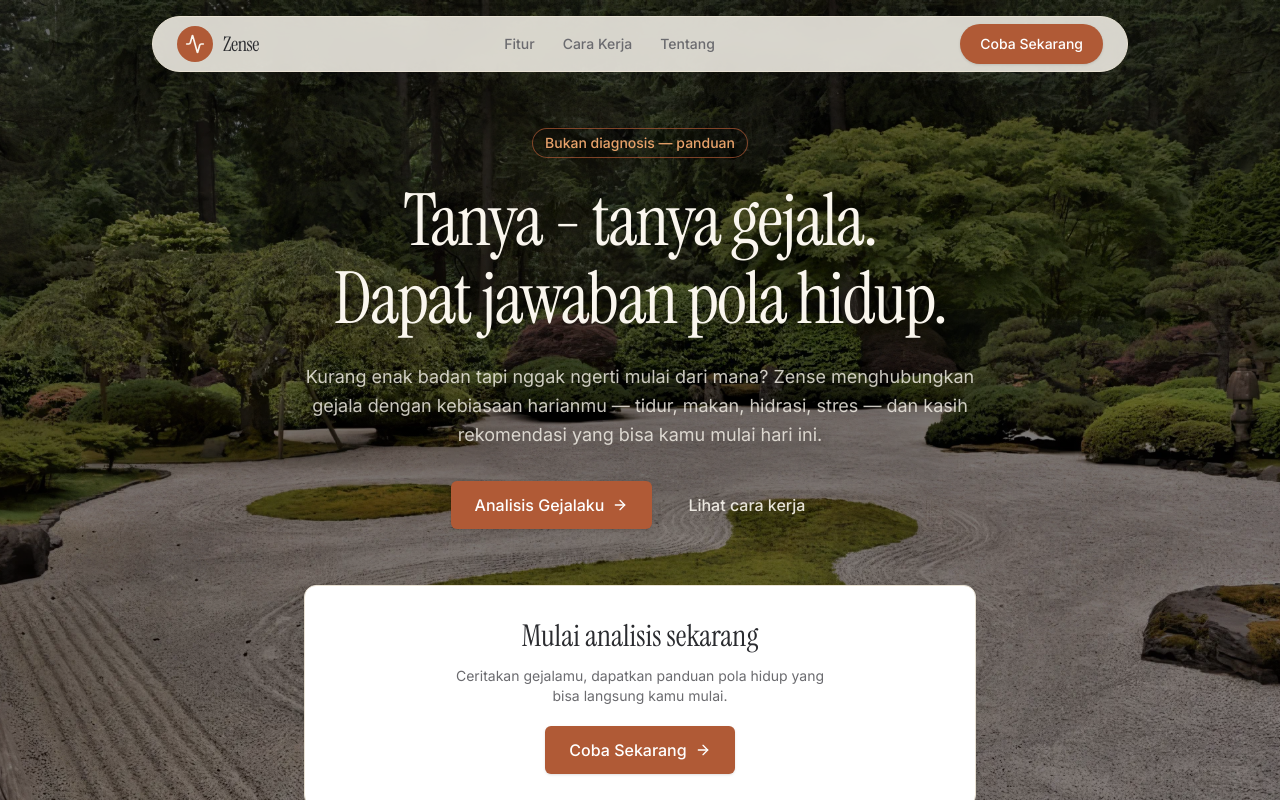
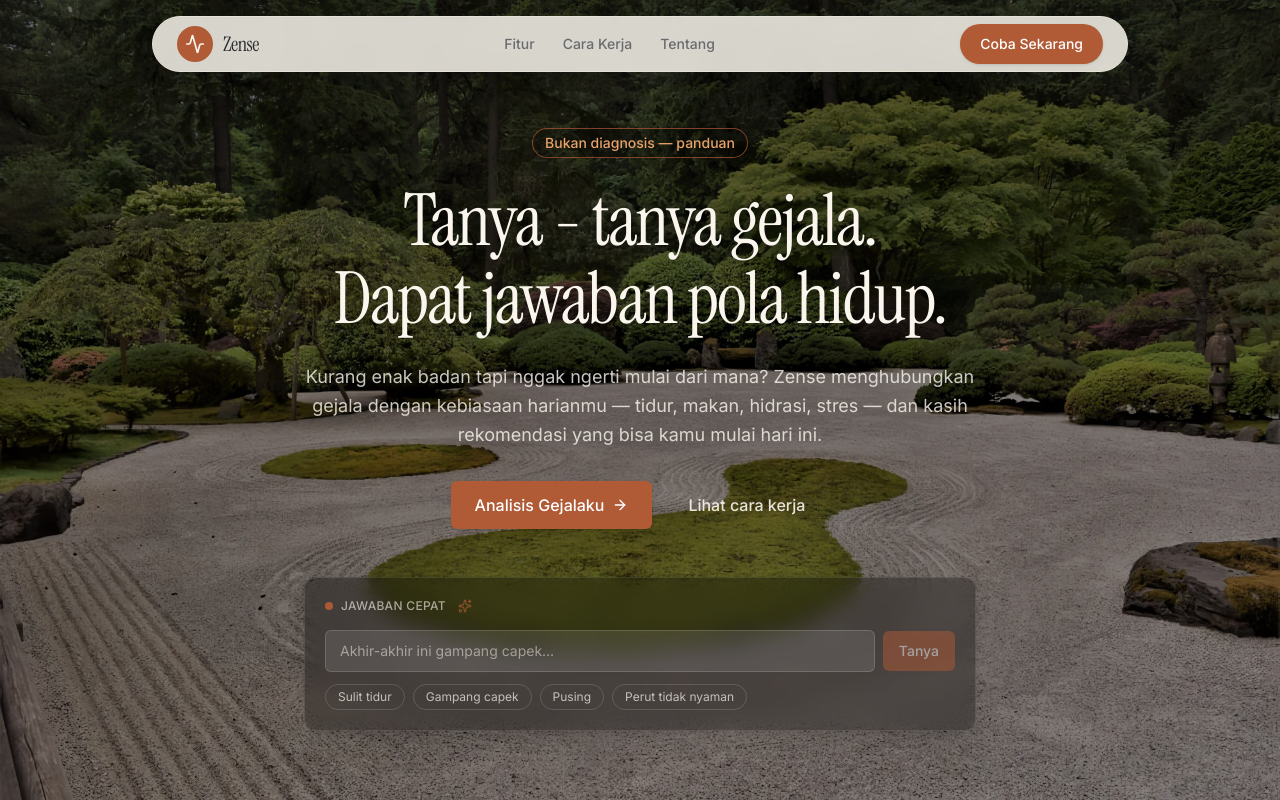
Before and after one commit to geraldmartadinata/bitsmikro, a Next.js app: page / in a window 1280 px wide. Shown: the top 800 px of the page. Built offline with nearby package versions, Linux system fonts and the light colour scheme.

Commit message:
feat: hero quick-answer glass card + prefill

```diff
--- a/app/page.tsx
+++ b/app/page.tsx
@@ -12,6 +12,7 @@ import {
 } from "lucide-react";
 import { Navbar } from "../components/navbar";
 import { Footer } from "../components/footer";
+import { QuickAnswerCard } from "../components/quick-answer";
 
 type Bezier = [number, number, number, number];
 
@@ -118,29 +119,11 @@ function Hero() {
           </a>
         </motion.div>
 
-        <motion.div variants={fadeUp(0.4)} className="mt-14 w-full max-w-2xl">
-          <HeroAnalyzeCta />
+        <motion.div variants={fadeUp(0.4)} className="mt-12 w-full max-w-2xl">
+          <QuickAnswerCard />
         </motion.div>
       </div>
     </motion.section>
-  );
-}
-
-function HeroAnalyzeCta() {
-  return (
-    <div className="card-surface flex flex-col items-center gap-3 rounded-xl p-8 text-center">
-      <p className="font-display text-2xl text-ink sm:text-3xl">
-        Mulai analisis sekarang
-      </p>
-      <p className="max-w-sm text-sm text-muted">
-        Ceritakan gejalamu, dapatkan panduan pola hidup yang bisa langsung
-        kamu mulai.
-      </p>
-      <Link href="/analyze" className={`${primaryLinkClasses} mt-2`}>
-        Coba Sekarang
-        <ArrowRight className="h-4 w-4" />
-      </Link>
-    </div>
   );
 }
 
--- a/components/analyze-section.tsx
+++ b/components/analyze-section.tsx
@@ -48,8 +48,8 @@ function buildRedFlagResult(): AnalysisResult {
   };
 }
 
-export function AnalyzeSection() {
-  const [input, setInput] = useState("");
+export function AnalyzeSection({ initialText }: { initialText?: string }) {
+  const [input, setInput] = useState(initialText ?? "");
   const [loading, setLoading] = useState(false);
   const [result, setResult] = useState<AnalysisResult | null>(null);
   const [error, setError] = useState<string | null>(null);
@@ -76,6 +76,14 @@ export function AnalyzeSection() {
     }, 2000);
     return () => window.clearInterval(id);
   }, [loading]);
+
+  useEffect(() => {
+    const q = new URLSearchParams(window.location.search).get("q");
+    const value = q ?? initialText ?? "";
+    if (!value) return;
+    const id = window.setTimeout(() => setInput(value), 0);
+    return () => window.clearTimeout(id);
+  }, [initialText]);
 
   function saveHistory(entry: HistoryEntry) {
     const next = [entry, ...history.filter((h) => h.input !== entry.input)].slice(0, MAX_HISTORY);
--- /dev/null
+++ b/components/quick-answer.tsx
@@ -0,0 +1,222 @@
+"use client";
+
+import { useState } from "react";
+import Link from "next/link";
+import { motion } from "framer-motion";
+import { ArrowRight, Sparkles } from "lucide-react";
+import { isRedFlag } from "../lib/redflag";
+import type { AnalysisResult } from "../types/analysis";
+
+const MIN_CHARS = 10;
+
+const CHIPS = [
+  {
+    label: "Sulit tidur",
+    text: "Akhir-akhir ini saya sulit tidur dan sering terbangun tengah malam",
+  },
+  {
+    label: "Gampang capek",
+    text: "Akhir-akhir ini saya gampang capek dan susah fokus, padahal tidur cukup",
+  },
+  {
+    label: "Pusing",
+    text: "Kepala saya sering pusing, terutama di siang hari",
+  },
+  {
+    label: "Perut tidak nyaman",
+    text: "Perut saya terasa tidak nyaman setelah makan",
+  },
+];
+
+const RED_FLAG_MESSAGE =
+  "Kata yang kamu tulis bisa menandakan kondisi yang butuh penanganan cepat. Jangan ditunda.";
+const RED_FLAG_EMERGENCY = "Segera hubungi 112 atau fasilitas kesehatan terdekat.";
+
+function TypingDots() {
+  return (
+    <span className="inline-flex items-center gap-1" aria-hidden="true">
+      {[0, 1, 2].map((i) => (
+        <motion.span
+          key={i}
+          className="h-1.5 w-1.5 rounded-full bg-cream/70"
+          animate={{ opacity: [0.25, 1, 0.25] }}
+          transition={{ duration: 1, repeat: Infinity, delay: i * 0.2, ease: "easeInOut" }}
+        />
+      ))}
+    </span>
+  );
+}
+
+export function QuickAnswerCard() {
+  const [input, setInput] = useState("");
+  const [loading, setLoading] = useState(false);
+  const [answer, setAnswer] = useState<AnalysisResult | null>(null);
+  const [redFlag, setRedFlag] = useState<{ message: string; emergency: string } | null>(null);
+  const [error, setError] = useState<string | null>(null);
+  const [asked, setAsked] = useState("");
+
+  const trimmed = input.trim();
+
+  async function submit() {
+    const text = trimmed;
+    if (text.length < MIN_CHARS) {
+      setError("Tulis minimal 10 karakter.");
+      return;
+    }
+    setError(null);
+    setAnswer(null);
+    setRedFlag(null);
+
+    if (isRedFlag(text)) {
+      setRedFlag({ message: RED_FLAG_MESSAGE, emergency: RED_FLAG_EMERGENCY });
+      setAsked(text);
+      return;
+    }
+
+    setLoading(true);
+    try {
+      const response = await fetch("/api/analyze", {
+        method: "POST",
+        headers: { "Content-Type": "application/json" },
+        body: JSON.stringify({ input: text }),
+      });
+      const data = (await response.json()) as {
+        ok: boolean;
+        result?: AnalysisResult;
+        error?: string;
+      };
+      if (!data.ok || !data.result) {
+        setError(data.error ?? "Analisis gagal. Coba lagi.");
+        return;
+      }
+      if (data.result.redFlag) {
+        setRedFlag({
+          message: data.result.redFlag.message,
+          emergency: data.result.redFlag.emergency,
+        });
+      } else {
+        setAnswer(data.result);
+      }
+      setAsked(text);
+    } catch {
+      setError("Terjadi kendala saat menghubungi server. Coba lagi.");
+    } finally {
+      setLoading(false);
+    }
+  }
+
+  return (
+    <div className="overflow-hidden rounded-xl border border-white/10 bg-black/30 p-5 text-left shadow-xl backdrop-blur-md">
+      <div className="mb-4 flex items-center gap-2 text-cream/60">
+        <span className="h-2 w-2 animate-pulse rounded-full bg-terracotta" />
+        <span className="text-xs font-medium tracking-wide uppercase">
+          Jawaban cepat
+        </span>
+        <Sparkles className="ml-1 h-3.5 w-3.5 text-terracotta/70" />
+      </div>
+
+      <div className="flex flex-col gap-3">
+        <div className="flex items-center gap-2">
+          <input
+            value={input}
+            maxLength={500}
+            onChange={(e) => {
+              setInput(e.target.value);
+              setError(null);
+            }}
+            onKeyDown={(e) => {
+              if (e.key === "Enter" && !loading) submit();
+            }}
+            placeholder="Akhir-akhir ini gampang capek…"
+            className="w-full rounded-md border border-white/15 bg-white/10 px-3.5 py-2.5 text-sm text-cream placeholder:text-cream/50 focus:border-terracotta focus:outline-none"
+            aria-label="Keluhan singkat"
+          />
+          <button
+            type="button"
+            onClick={submit}
+            disabled={loading || trimmed.length === 0}
+            className="shrink-0 rounded-md bg-terracotta px-4 py-2.5 text-sm font-medium text-white transition-colors hover:bg-terracotta-hover disabled:cursor-not-allowed disabled:opacity-50"
+          >
+            Tanya
+          </button>
+        </div>
+
+        <div className="flex flex-wrap gap-2">
+          {CHIPS.map((chip) => (
+            <button
+              key={chip.label}
+              type="button"
+              onClick={() => {
+                setInput(chip.text);
+                setError(null);
+              }}
+              className="rounded-full border border-white/15 px-3 py-1 text-xs text-cream/70 transition-colors hover:border-terracotta hover:text-[#e8a26a]"
+            >
+              {chip.label}
+            </button>
+          ))}
+        </div>
+      </div>
+
+      {loading ? (
+        <div className="mt-4 flex items-center gap-2 text-sm text-cream/70">
+          <TypingDots />
+          <span>Mengerjakan…</span>
+        </div>
+      ) : null}
+
+      {error ? (
+        <div className="mt-4 flex items-center justify-between gap-3 rounded-md border border-red-400/30 bg-red-500/10 px-3 py-2.5 text-sm text-red-200">
+          <span>{error}</span>
+          <button
+            type="button"
+            onClick={submit}
+            className="shrink-0 rounded-md border border-red-400/40 px-3 py-1 text-xs font-medium text-red-200 transition-colors hover:bg-red-500/20"
+          >
+            Coba Lagi
+          </button>
+        </div>
+      ) : null}
+
+      {redFlag ? (
+        <div className="mt-4 flex flex-col gap-1.5 rounded-md border border-red-400/30 bg-red-500/10 p-3.5 text-red-200">
+          <p className="text-sm font-medium">Segera cari bantuan medis</p>
+          <p className="text-xs">{redFlag.message}</p>
+          <p className="text-xs font-medium">{redFlag.emergency}</p>
+        </div>
+      ) : null}
+
+      {answer ? (
+        <div className="mt-4 flex flex-col gap-3">
+          <p className="line-clamp-3 text-sm leading-relaxed text-cream/85">
+            {answer.summary}
+          </p>
+          {answer.prioritizedActions.slice(0, 3).map((action) => (
+            <div key={action.action} className="flex items-start gap-2">
+              <span className="mt-0.5 text-terracotta">&#10003;</span>
+              <div className="min-w-0">
+                <p className="truncate text-xs text-cream/75">{action.action}</p>
+                <p className="truncate text-[11px] text-cream/45">{action.reason}</p>
+              </div>
+            </div>
+          ))}
+          <p className="text-[10px] leading-relaxed text-cream/45">
+            {answer.disclaimer}
+          </p>
+        </div>
+      ) : null}
+
+      {asked && !loading ? (
+        <div className="mt-4 border-t border-white/10 pt-3">
+          <Link
+            href={`/analyze?q=${encodeURIComponent(asked)}`}
+            className="inline-flex items-center gap-1 text-xs font-medium text-terracotta transition-colors hover:underline"
+          >
+            Analisis lengkap
+            <ArrowRight className="h-3.5 w-3.5" />
+          </Link>
+        </div>
+      ) : null}
+    </div>
+  );
+}
```
